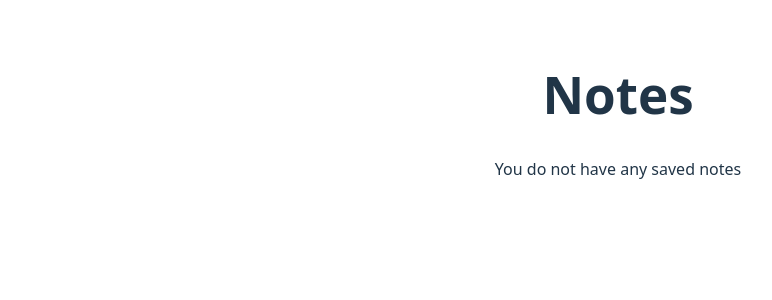
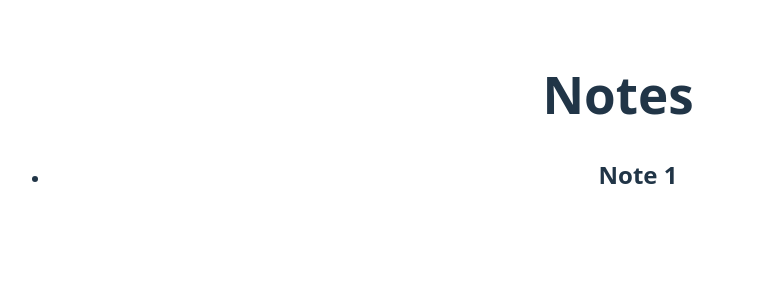
Before and after one commit to pcfields/note-editor-se, a React (Vite) app: page / in a window 1280 px wide. Shown: the top 300 px of the page, without its empty margins (22-794 px from the left). Built offline with nearby package versions, Linux system fonts and the light colour scheme.

Commit message:
add & test <NoteCard>

```diff
--- /dev/null
+++ b/src/notes/note-card/note-card.tsx
@@ -0,0 +1,17 @@
+import type { ApiNote } from "../note.types";
+
+type NoteCardProps = {
+  note: ApiNote;
+};
+
+export function NoteCard({ note }: NoteCardProps) {
+  const { id, body } = note;
+
+  const title = body.split("\n")[0].trim();
+
+  return (
+    <div data-testid={`note-card-${id}`}>
+      <h2>{title}</h2>
+    </div>
+  );
+}
--- a/src/notes/note-list/note-list.tsx
+++ b/src/notes/note-list/note-list.tsx
@@ -1,4 +1,5 @@
 import type { ApiNote } from "../note.types";
+import { NoteCard } from "../note-card/note-card";
 
 type NoteListProps = {
   notes: ApiNote[];
@@ -19,8 +20,8 @@ export function NoteList({ notes }: NoteListProps) {
     <div data-testid="note-list-container">
       <ul data-testid="note-list">
         {notes.map((note) => (
-          <li key={note.id} data-testid={`note-list-item-${note.id}`}>
-            {note.body}
+          <li key={note.id}>
+            <NoteCard note={note} />
           </li>
         ))}
       </ul>
--- a/src/notes/notes-view/notes-view.tsx
+++ b/src/notes/notes-view/notes-view.tsx
@@ -2,7 +2,7 @@ import { NoteList } from "../note-list/note-list";
 import type { ApiNote } from "../note.types";
 
 export function NotesView() {
-  const notes: ApiNote[] = [];
+  const notes: ApiNote[] = [{ id: 1, body: "Note 1 \n description" }];
 
   return (
     <div>
```
Also changed, not shown: 1 other file (tests, documents, lock files or other folders).
